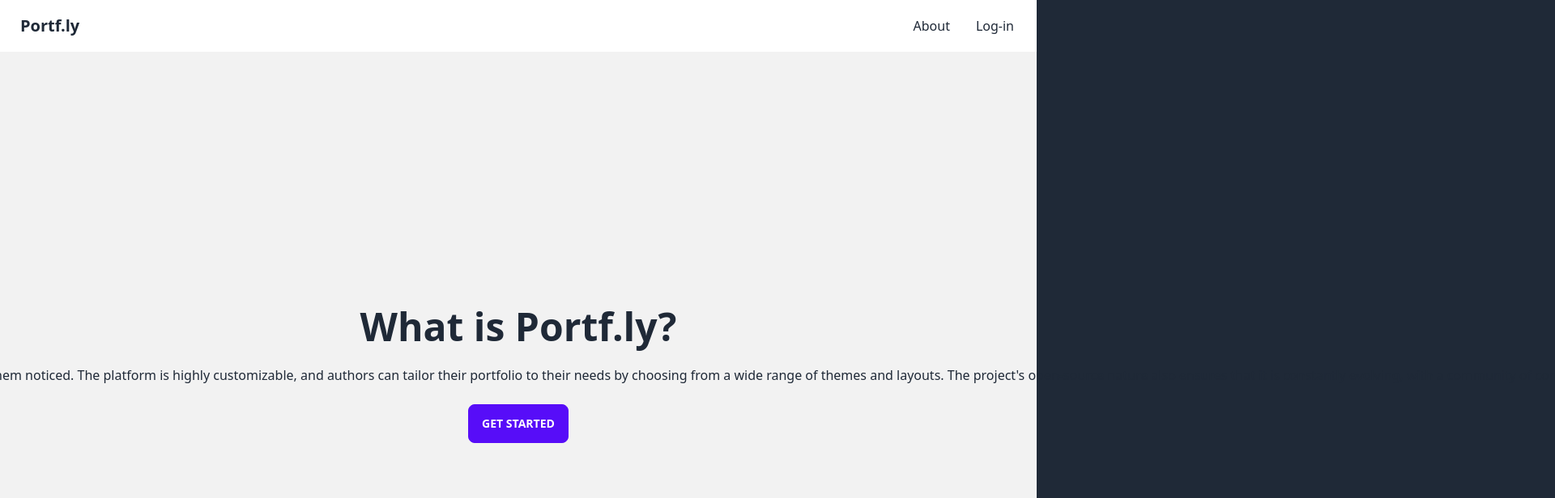
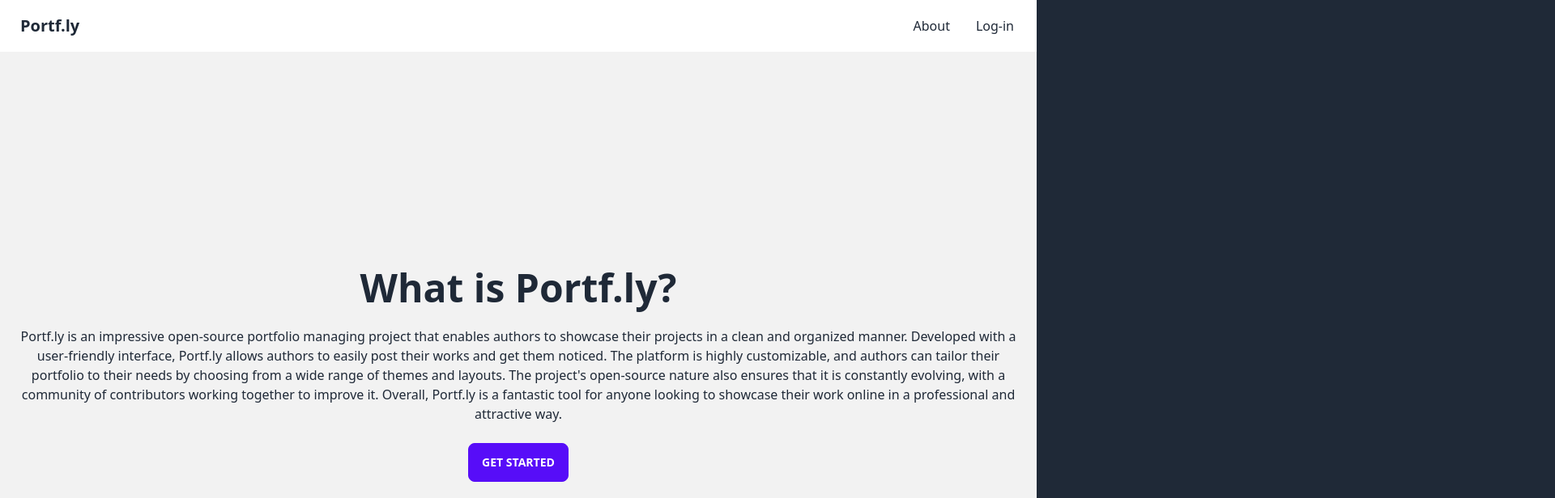
Before and after one commit to josesilveiraa/portf.ly, a Next.js app in the folder packages/frontend/: page /about in a window 1280 px wide. Shown: the top 616 px of the page at 81% size, 1920 px wide, since content can reach past the window. Built offline with nearby package versions, Linux system fonts and the light colour scheme.

Commit message:
fix(frontend): make `about` page `max-w-xs`

```diff
--- a/packages/frontend/app/about/page.tsx
+++ b/packages/frontend/app/about/page.tsx
@@ -5,7 +5,7 @@ export default function About() {
   return (
     <div className="hero min-h-screen bg-base-200">
       <div className="hero-content text-center">
-        <div className="min-w-max">
+        <div className="min-w-xs">
           <h1 className="text-5xl font-bold">What is Portf.ly?</h1>
           <p className="py-6">
             Portf.ly is an impressive open-source portfolio managing project
```
